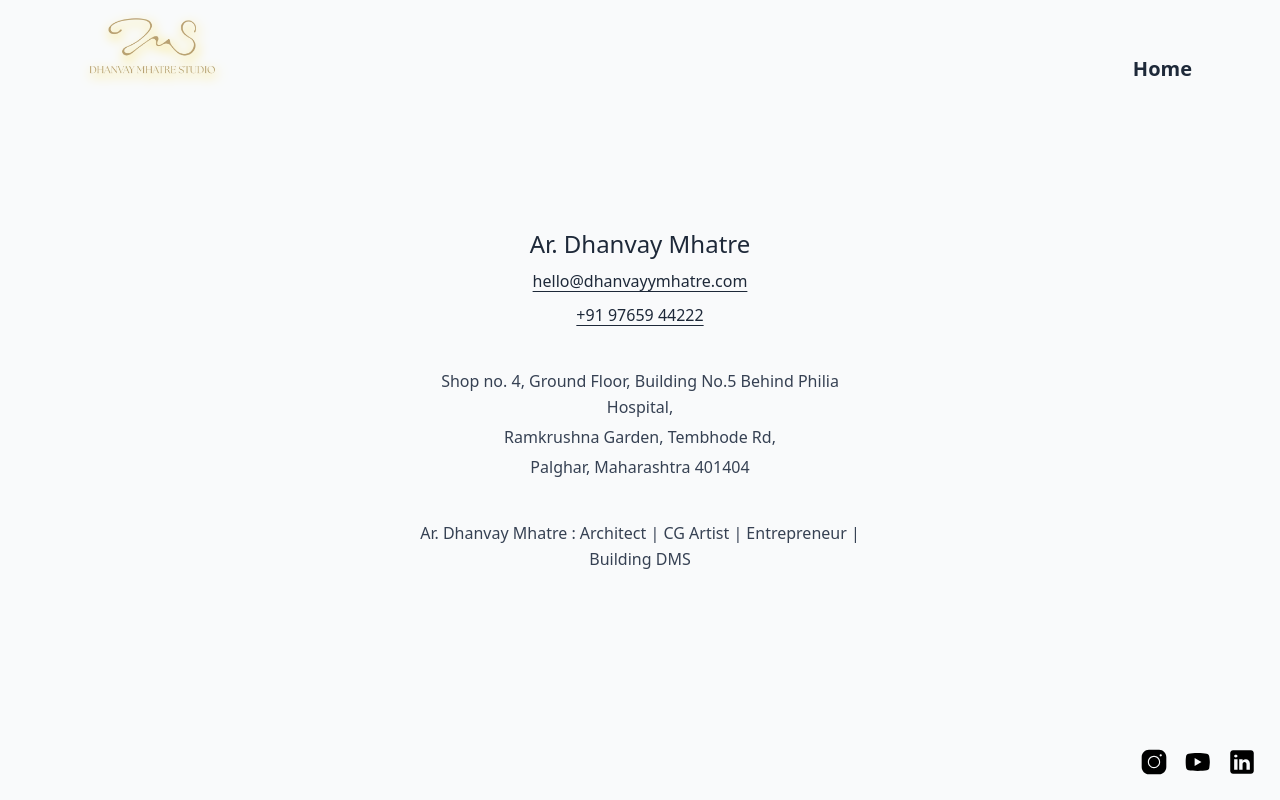
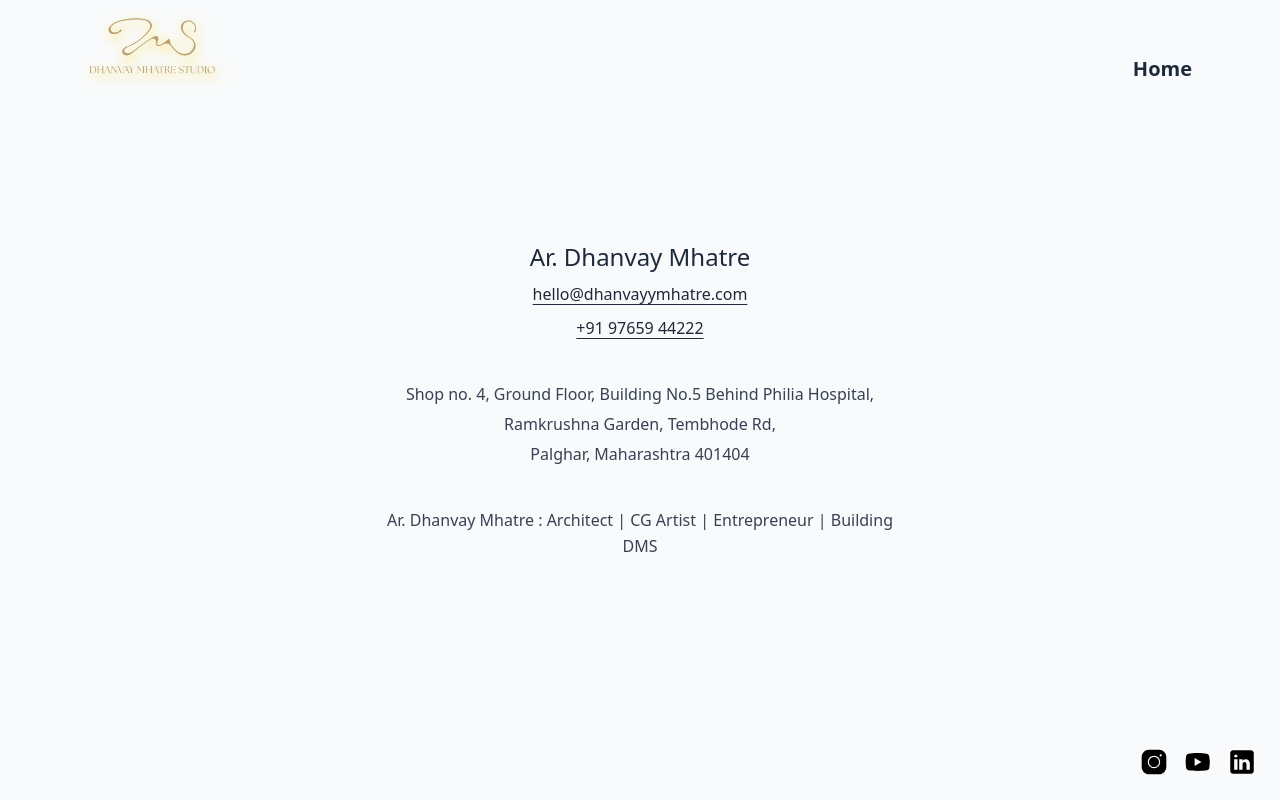
Before and after one commit to thisisrow/imagegallery, a React (Vite) app: page /contact in a window 1280 px wide. Built offline with nearby package versions, Linux system fonts and the light colour scheme.

Commit message:
max -w-md to max-w-lg

```diff
--- a/src/components/Contact.tsx
+++ b/src/components/Contact.tsx
@@ -35,7 +35,7 @@ export const Contact: React.FC = () => {
       {/* Centered contact info */}
       <div className="flex h-full items-center justify-center px-6">
         <motion.div
-          className="max-w-md text-center space-y-10 leading-relaxed"
+          className="max-w-lg text-center space-y-10 leading-relaxed"
           initial={{ y: 16, opacity: 0 }}
           animate={{ y: 0, opacity: 1 }}
           transition={{ duration: 0.5, delay: 0.1 }}
```
